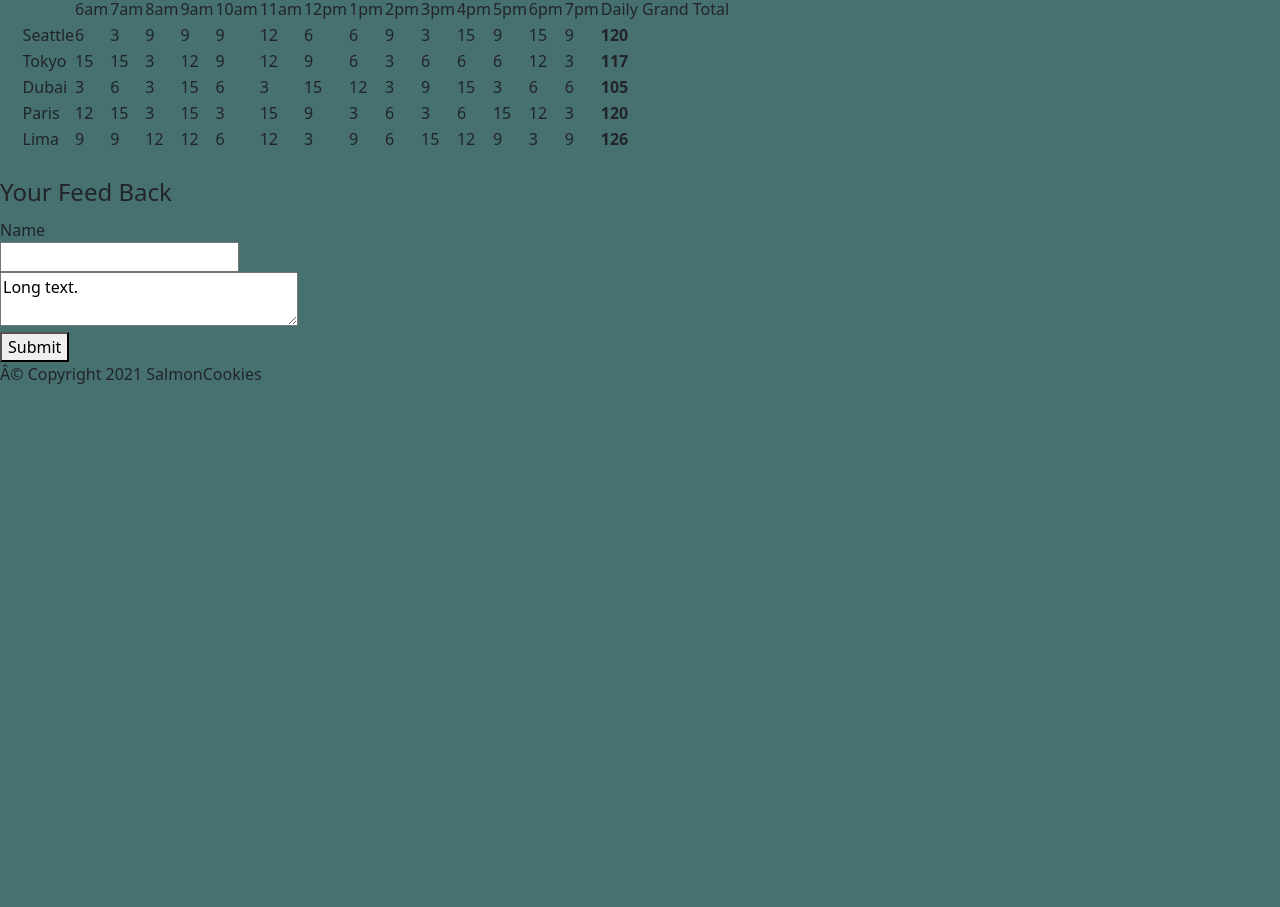
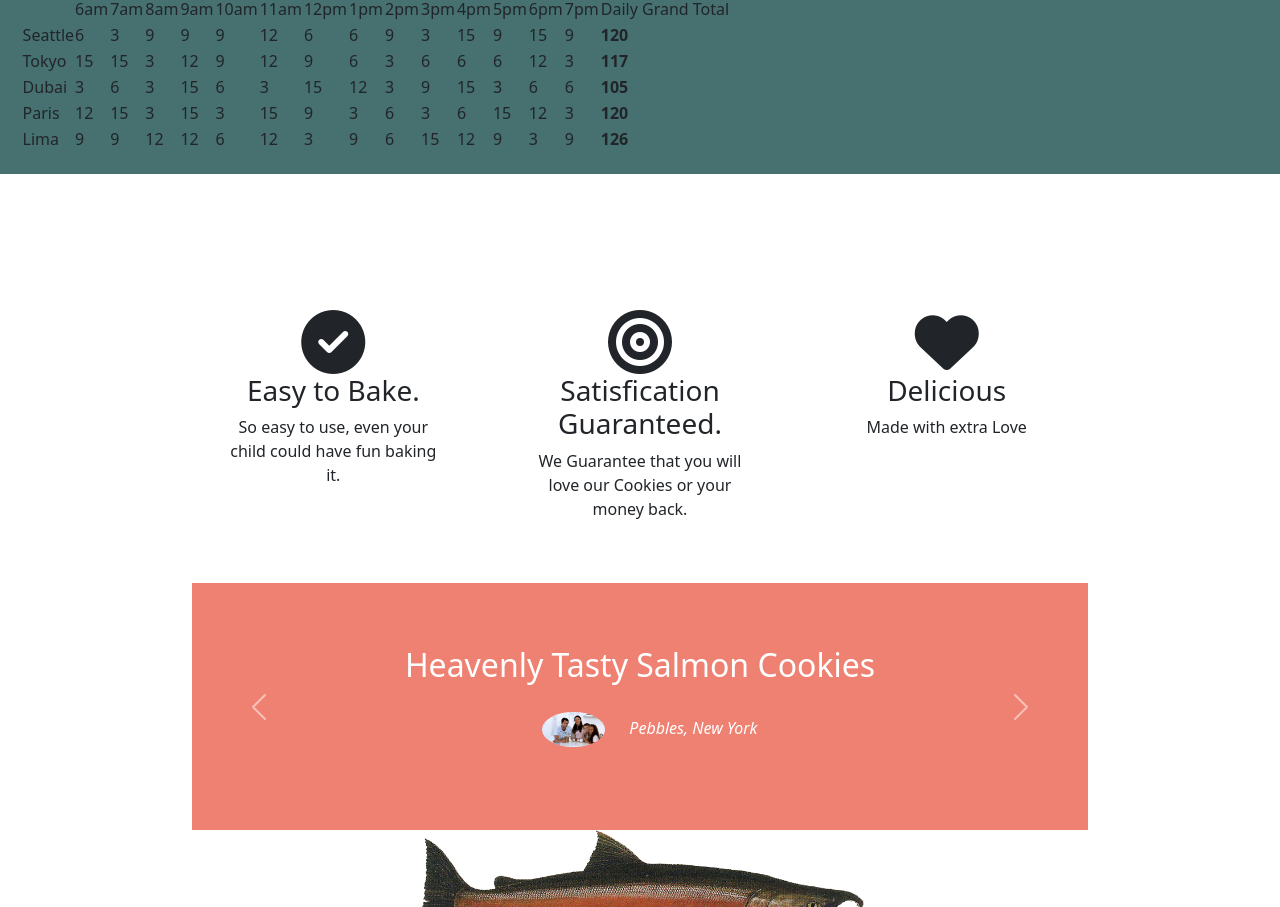
Before and after one commit to bazi84/Cookie-Stand, a plain HTML site: page index.html in a window 1280 px wide. Shown: the part 89-996 px from the top of the page. Before the commit the page ends 800 px from the top, so only its background shows below. Drawn offline with nearby package versions, Linux system fonts and the light colour scheme.

Commit message:
add it CSS and made few changes

```diff
--- a/CSS/style.css
+++ b/CSS/style.css
@@ -20,6 +20,13 @@ main {
   display: flex;
   flex-wrap: wrap;
 
+}
+
+.title-image {
+  width: 15%;
+  border-radius: 40px;
+   position: absolute;
+  right: 30%;
 }
 
 .container-fluid {
@@ -47,3 +54,51 @@ main {
   font-family: 'Montserrat', sans-serif;
 
 }
+
+#features {
+  padding: 7% 15%;
+  background-color:  #fff;
+  position: relative;
+
+}
+
+.feature-box {
+  text-align: center;
+  padding: 5%;
+}
+
+#testimonials {
+
+  text-align: center;
+  background-color: #ef8172;
+  color: #fff;
+
+}
+
+.testmonal-text {
+  font-size: 3rem;
+  line-height: 1.5;
+}
+
+.testimonial-image {
+  width: 10%;
+  border-radius: 100%;
+  margin: 20px;
+}
+
+.carousel-item {
+  padding: 7% 15%;
+}
+
+.center {
+  display: block;
+  margin-left: auto;
+  margin-right: auto;
+  width: 50%;
+}
+
+#footer {
+  padding: 2% 1%;
+  text-align: left;
+
+}
--- a/index.html
+++ b/index.html
@@ -4,8 +4,10 @@
   <title>Salmon Cookies Project</title>
 
   <link href="https://cdn.jsdelivr.net/npm/bootstrap@5.0.2/dist/css/bootstrap.min.css" rel="stylesheet" integrity="sha384-EVSTQN3/azprG1Anm3QDgpJLIm9Nao0Yz1ztcQTwFspd3yD65VohhpuuCOmLASjC" crossorigin="anonymous">
+  <script src="https://kit.fontawesome.com/6dfb4d8c1c.js" crossorigin="anonymous"></script>
   <link rel="stylesheet" href="./CSS/style.css">
   <link rel="stylesheet" href="./CSS/reset.css">
+  <script src="https://cdn.jsdelivr.net/npm/bootstrap@5.0.2/dist/js/bootstrap.bundle.min.js" integrity="sha384-MrcW6ZMFYlzcLA8Nl+NtUVF0sA7MsXsP1UyJoMp4YLEuNSfAP+JcXn/tWtIaxVXM" crossorigin="anonymous"></script>
 
 
 </head>
@@ -38,18 +40,85 @@
       </ul>
    </div>
   </nav>
-             <table id="sales">
-              </table>
+    <table id="sales">
+    </table>
+  </div>
+  <div class="col-lg-6">
+    <img class="title-image" src="SalmoncookieImages/chinook.jpg" alt="cutter fish">
+  </div>
 
     </div>
+
+
+
   </main>
+  <section id="features">
+
+    <div class="row">
+      <div class="feature-box col-lg-4">
+        <i class="icon fas fa-check-circle fa-4x"></i>
+        <h3>Easy to Bake.</h3>
+      <p>So easy to use, even your child could have fun baking it.</p>
+      </div>
+
+      <div class="feature-box col-lg-4">
+        <i class="icon fas fa-bullseye fa-4x"></i>
+        <h3>Satisfication Guaranteed. </h3>
+      <p>We Guarantee that you will love our Cookies or your money back.  </p>
+      </div>
+
+      <div class="feature-box col-lg-4">
+        <i class="icon fas fa-heart  fa-4x"></i>
+        <h3>Delicious</h3>
+        <p>Made with extra Love</p>
+
+      </div>
+
+    </div>
+
+    <section id="testimonials">
+
+      <div id="testimonial-carousel" class="carousel slide" data-ride="false">
+        <div class="carousel-inner">
+          <div class="carousel-item active">
+            <h2 class="testimonial-text">Heavenly Tasty Salmon Cookies  </h2>
+      <img class="testimonial-image" src="SalmoncookieImages/family.jpg" alt="family-profile">
+      <em>Pebbles, New York</em>
+          </div>
+          <div class="carousel-item">
+            <h2 class="testimonial-text">My kids love these cookies</h2>
+      <img class="testimonial-image" src="SalmoncookieImages/shirt.jpg" alt="frosted cookie-profile">
+      <em>Beverly, Illinois</em>
+          </div>
+        </div>
+
+        <button class="carousel-control-prev" type="button" data-bs-target="#testimonial-carousel" data-bs-slide="prev">
+          <span class="carousel-control-prev-icon" aria-hidden="true"></span>
+          <span class="visually-hidden">Previous</span>
+        </button>
+        <button class="carousel-control-next" type="button" data-bs-target="#testimonial-carousel" data-bs-slide="next">
+          <span class="carousel-control-next-icon" aria-hidden="true"></span>
+          <span class="visually-hidden">Next</span>
+        </button>
+
+      </div>
+
+    </section>
+
+    <img src="SalmoncookieImages/salmon.png" alt="frosted cookie" class="center">
+
+
+
+    </section>
+
+
   <footer id="footer">
     <form accept-charset="UTF-8" action="action_page.php" autocomplete="off" method="GET" target="_blank">
       <fieldset>
       <legend>Your Feed Back</legend>
       <label for="name">Name</label><br />
       <input name="name" type="text" /> <br />
-      <textarea cols="30" rows="2">Long text.</textarea><br />
+      <textarea cols="30" rows="6"></textarea><br />
       <button type="submit" value="Submit">Submit</button>
       </fieldset>
     </form>
```
Also changed, not shown: sales.html (+4 -2 lines), SalmoncookieImages/chinook.jpg (added), SalmoncookieImages/cutter.jpeg (added), SalmoncookieImages/family.jpg (added), SalmoncookieImages/fish.jpg (added), SalmoncookieImages/frosted-cookie.jpg (added), SalmoncookieImages/salmon.png (added), SalmoncookieImages/shirt.jpg (added).
